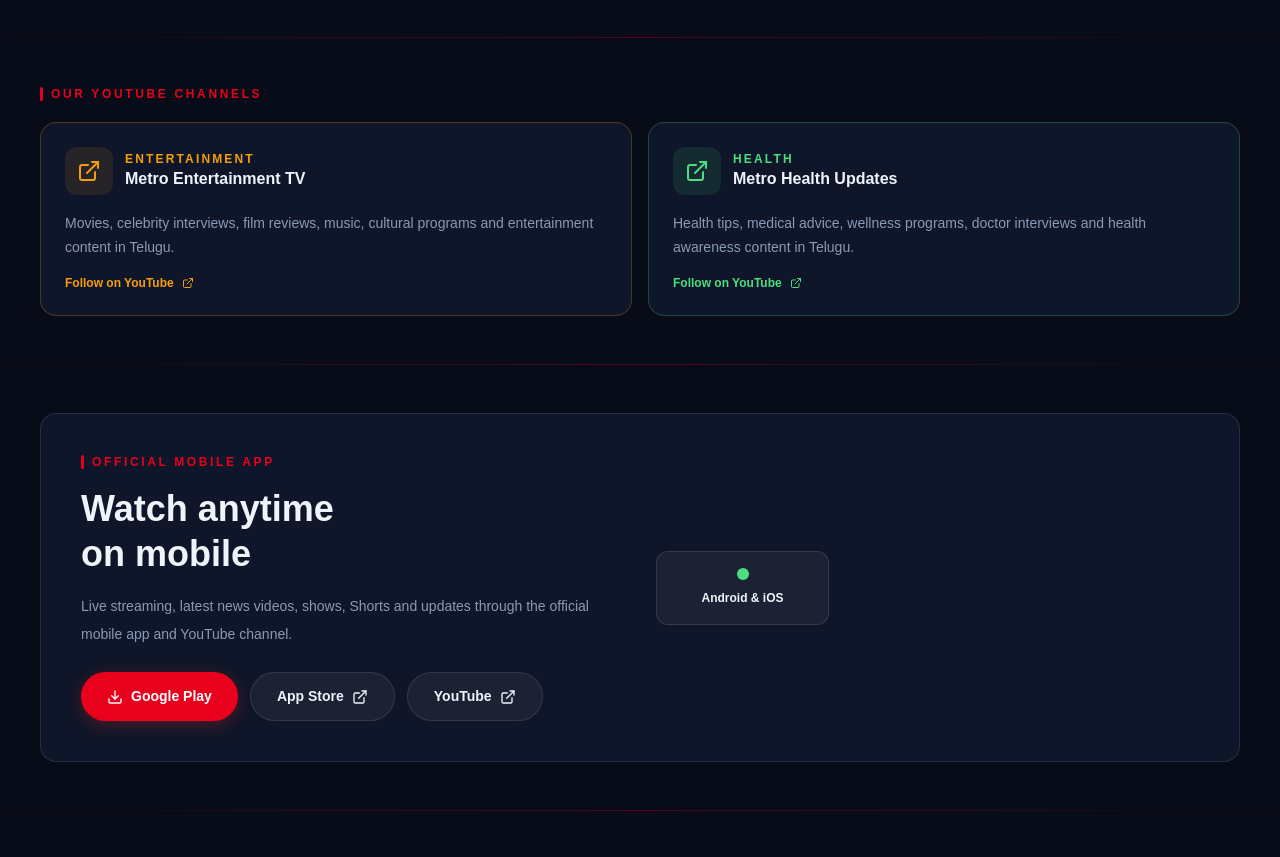
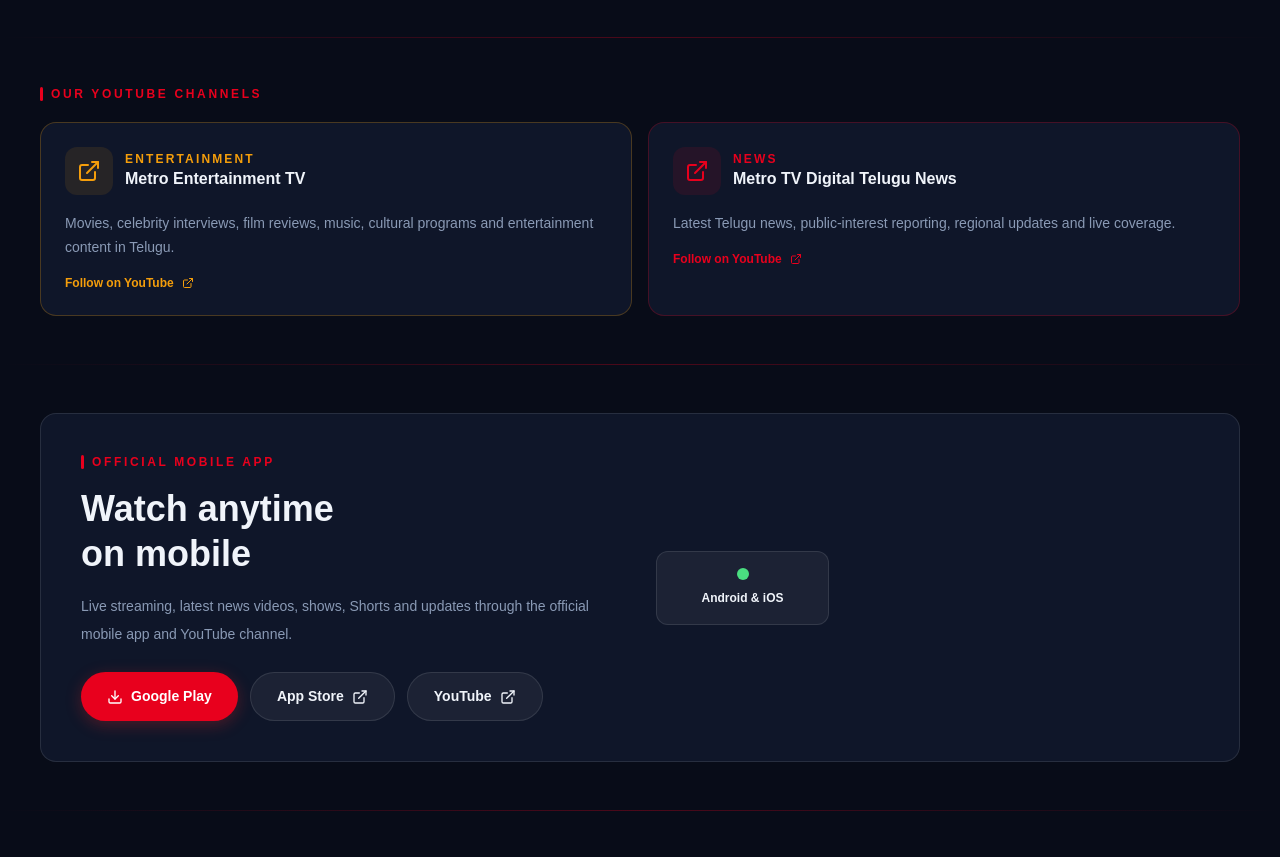
Before and after one commit to shivasricharan/metrotvtelugu, a Next.js app: page / in a window 1280 px wide. Shown: the part 1320-2177 px from the top of the page. Built offline with nearby package versions, Linux system fonts and the light colour scheme.

Commit message:
Replace Health channel link

```diff
--- a/app/page.js
+++ b/app/page.js
@@ -35,13 +35,13 @@ const youtubeChannels = [
     border:"rgba(245,158,11,0.25)",
   },
   {
-    label: "Health",
-    name:  "Metro Health Updates",
-    desc:  "Health tips, medical advice, wellness programs, doctor interviews and health awareness content in Telugu.",
-    url:   "https://www.youtube.com/@metrohealthupdates",
-    color: "#4ade80",
-    bg:    "rgba(74,222,128,0.10)",
-    border:"rgba(74,222,128,0.25)",
+    label: "News",
+    name:  "Metro TV Digital Telugu News",
+    desc:  "Latest Telugu news, public-interest reporting, regional updates and live coverage.",
+    url:   "https://www.youtube.com/@MetroTvDigitalTeluguNews",
+    color: "#e8001d",
+    bg:    "rgba(232,0,29,0.10)",
+    border:"rgba(232,0,29,0.25)",
   },
 ];
 
```
